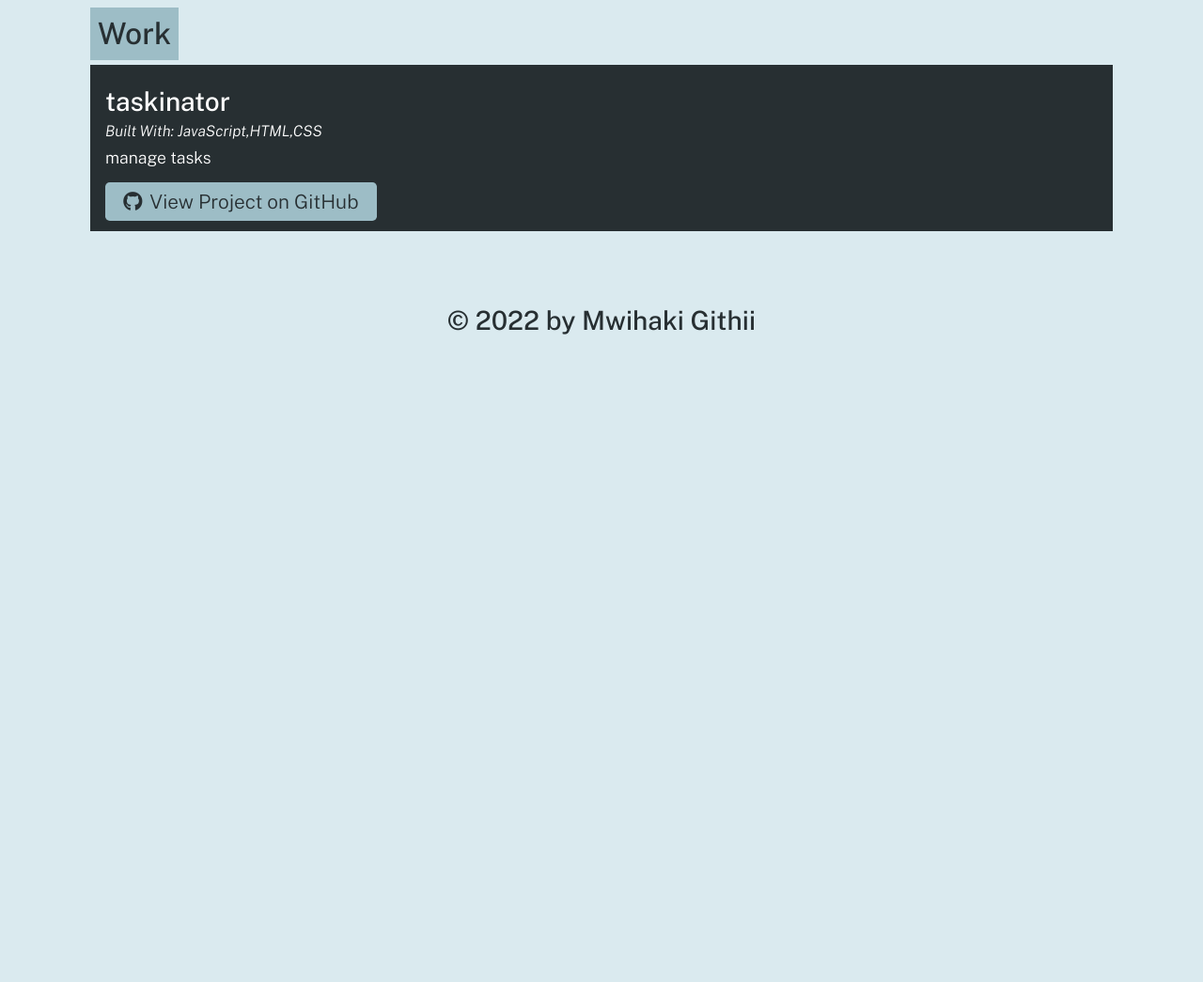
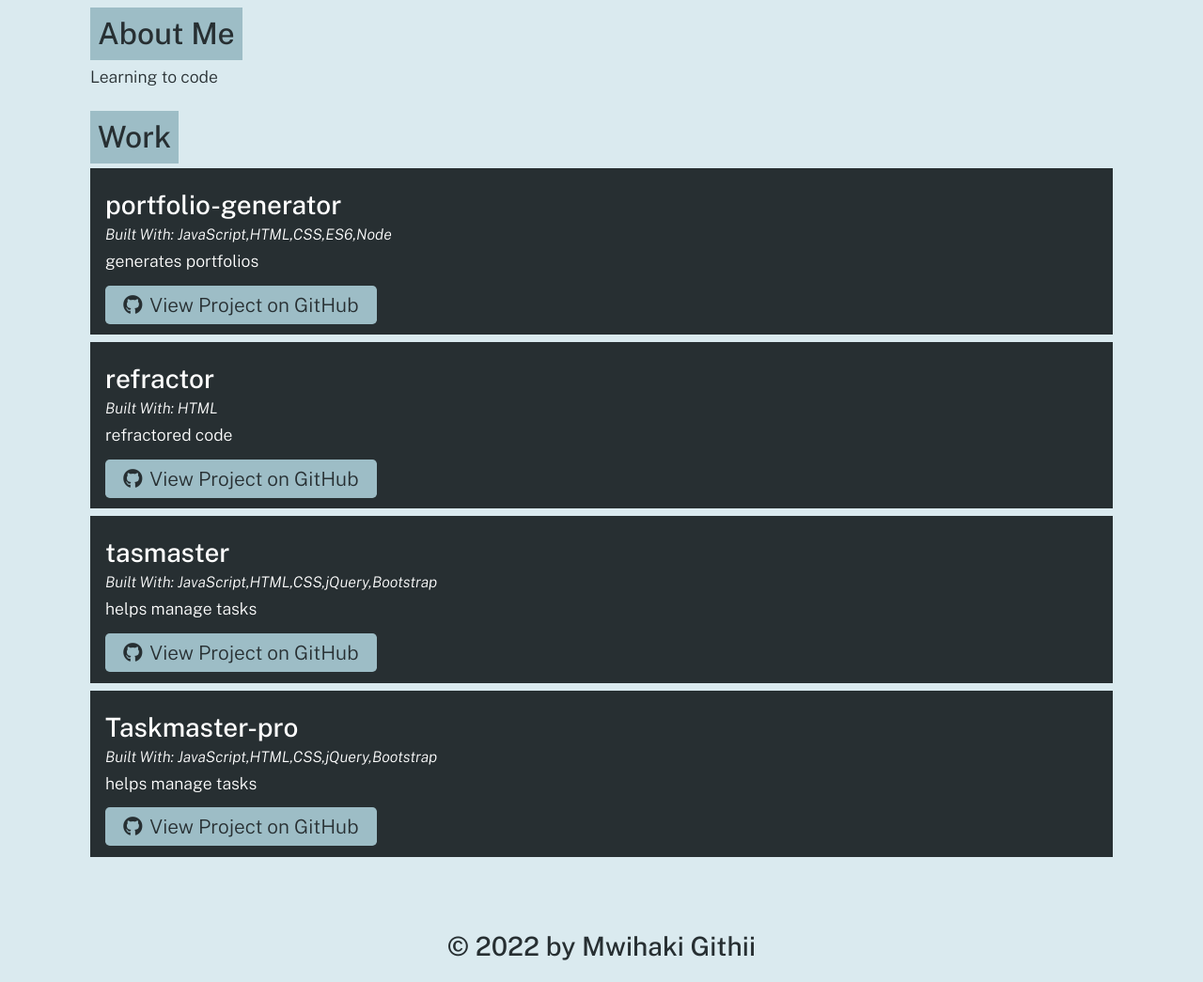
Before and after one commit to mwihakig/portfolio-generator, a website: page index.html in a window 1280 px wide. Shown: the part 143-1188 px from the top of the page at 94% size. Before the commit the page ends 800 px from the top, so only its background shows below. Drawn offline with nearby package versions, Linux system fonts and the light colour scheme; files that its build step writes are made by us from their sources.

Commit message:
portfolio-generator

```diff
--- a/index.html
+++ b/index.html
@@ -8,7 +8,7 @@
     <title>Portfolio Demo</title>
     <link rel="stylesheet" href="https://cdnjs.cloudflare.com/ajax/libs/font-awesome/5.11.2/css/all.min.css">
     <link href="https://fonts.googleapis.com/css?family=Public+Sans:300i,300,500&display=swap" rel="stylesheet">
-    <link rel="stylesheet" href="style.css">
+    <link rel="stylesheet" href="/css/style.css">
   </head>
 
   <body>
@@ -22,19 +22,54 @@
     </header>
     <main class="container my-5">
 
+    <section class="my-3" id="about">
+      <h2 class="text-dark bg-primary p-2 display-inline-block">About Me</h2>
+      <p>Learning to code</p>
+    </section>
+
 
     <section class="my-3" id="portfolio">
       <h2 class="text-dark bg-primary p-2 display-inline-block">Work</h2>
       <div class="flex-row justify-space-between">
 
           <div class="col-12 mb-2 bg-dark text-light p-3">
-            <h3 class="portfolio-item-title text-light">taskinator</h3>
+            <h3 class="portfolio-item-title text-light">portfolio-generator</h3>
             <h5 class="portfolio-languages">
               Built With:
-              JavaScript,HTML,CSS
+              JavaScript,HTML,CSS,ES6,Node
             </h5>
-            <p>manage tasks</p>
-            <a href="https://github.com/mwihakig/taskinator" class="btn"><i class="fab fa-github mr-2"></i>View Project on GitHub</a>
+            <p>generates portfolios</p>
+            <a href="https://github.com/mwihakig/portfolio-generator" class="btn"><i class="fab fa-github mr-2"></i>View Project on GitHub</a>
+          </div>
+
+          <div class="col-12 mb-2 bg-dark text-light p-3">
+            <h3 class="portfolio-item-title text-light">refractor</h3>
+            <h5 class="portfolio-languages">
+              Built With:
+              HTML
+            </h5>
+            <p>refractored code </p>
+            <a href="https://github.com/mwihakig/refactor" class="btn"><i class="fab fa-github mr-2"></i>View Project on GitHub</a>
+          </div>
+
+          <div class="col-12 mb-2 bg-dark text-light p-3">
+            <h3 class="portfolio-item-title text-light">tasmaster</h3>
+            <h5 class="portfolio-languages">
+              Built With:
+              JavaScript,HTML,CSS,jQuery,Bootstrap
+            </h5>
+            <p>helps manage tasks</p>
+            <a href="https://github.com/mwihakig/taskmaster" class="btn"><i class="fab fa-github mr-2"></i>View Project on GitHub</a>
+          </div>
+
+          <div class="col-12 mb-2 bg-dark text-light p-3">
+            <h3 class="portfolio-item-title text-light">Taskmaster-pro</h3>
+            <h5 class="portfolio-languages">
+              Built With:
+              JavaScript,HTML,CSS,jQuery,Bootstrap
+            </h5>
+            <p>helps manage tasks</p>
+            <a href="https://github.com/mwihakig/taskmaster-pro" class="btn"><i class="fab fa-github mr-2"></i>View Project on GitHub</a>
           </div>
 
 
```
Also changed, not shown: app.js (+16 -9 lines), package.json (+5 -13 lines), page-template.js (+9 -52 lines), dist/index.html (added), dist/style.css (added), 1 other file.
